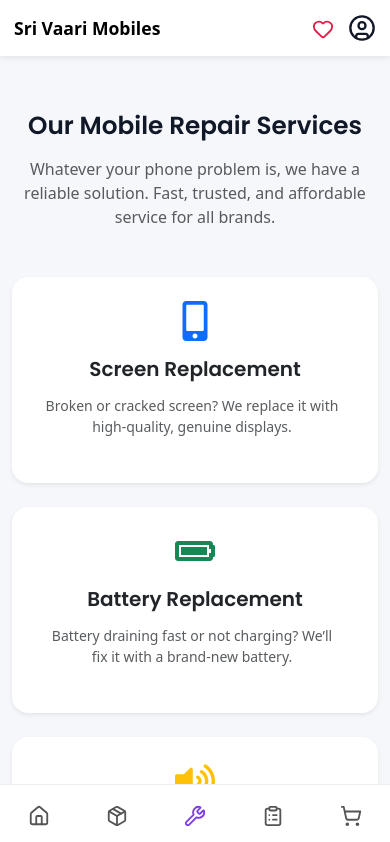
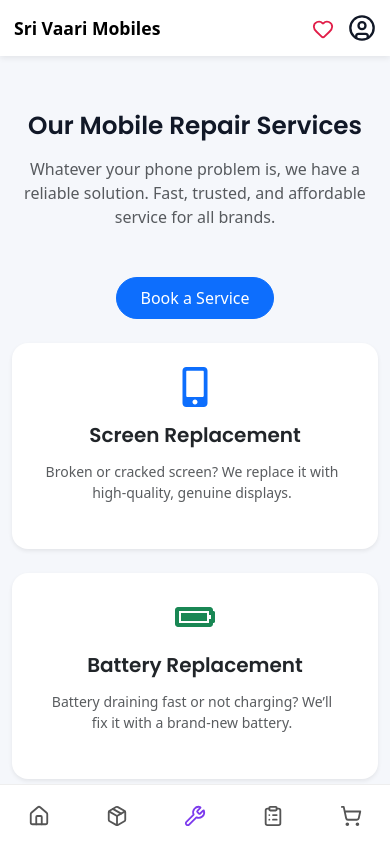
Before and after one commit to Vidhyalakshmi16/svm-mobiles, a React (Create React App) app in the folder frontend/: page /services in a window 390 px wide. Shown: the top 842 px of the page. Built offline with nearby package versions, Linux system fonts and the light colour scheme.

Commit message:
service page book button

```diff
--- a/frontend/src/pages/Services.js
+++ b/frontend/src/pages/Services.js
@@ -65,12 +65,30 @@ const Services = () => {
     visible: { opacity: 1, y: 0 },
   };
 
+  const BookServiceButton = () => (
+  <motion.button
+    whileHover={{ scale: 1.05 }}
+    whileTap={{ scale: 0.95 }}
+    className="btn btn-primary px-4 py-2 rounded-pill"
+    onClick={() => navigate("/contact")}
+  >
+    Book a Service
+  </motion.button>
+);
+
+
   return (
     <div className="container pt-5 mt-5">
       <h2 className="text-center fw-bold mb-3">Our Mobile Repair Services</h2>
       <p className="text-center text-muted mb-5">
         Whatever your phone problem is, we have a reliable solution. Fast, trusted, and affordable service for all brands.
       </p>
+
+      {/* MOBILE ONLY – Top Button */}
+      <div className="text-center mb-4 d-block d-md-none">
+        <BookServiceButton />
+      </div>
+
 
       <div className="row g-4">
         {services.map((service, index) => (
@@ -97,16 +115,11 @@ const Services = () => {
       </div>
 
       {/* Button Section */}
-      <div className="text-center mt-5">
-        <motion.button
-          whileHover={{ scale: 1.05 }}
-          whileTap={{ scale: 0.95 }}
-          className="btn btn-primary px-4 py-2 rounded-pill"
-          onClick={() => navigate("/contact")} // Change to "/booking" if you create that page
-        >
-          Book a Service
-        </motion.button>
+      {/* DESKTOP ONLY – Bottom Button */}
+      <div className="text-center mt-5 d-none d-md-block">
+        <BookServiceButton />
       </div>
+
     </div>
   );
 };
```
